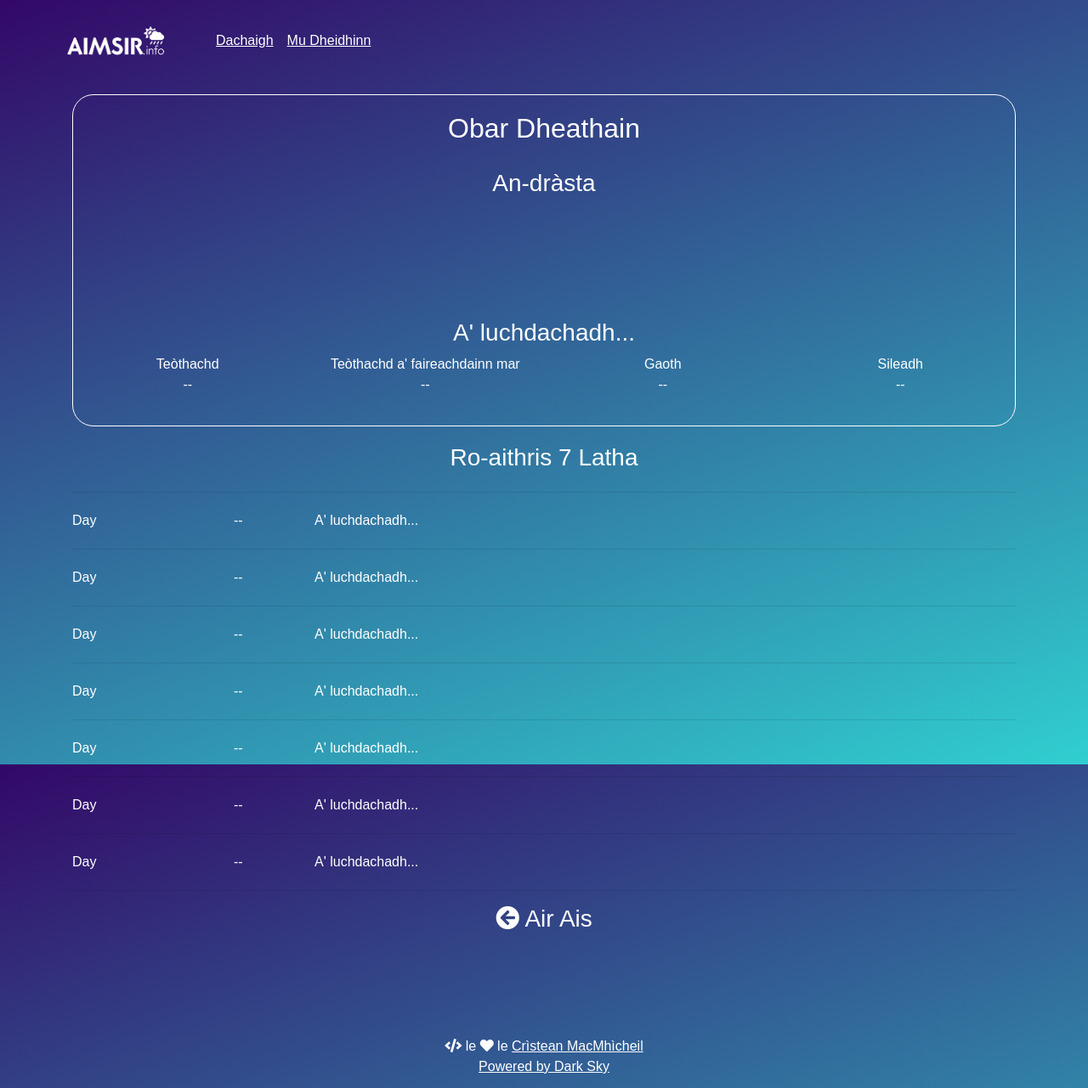
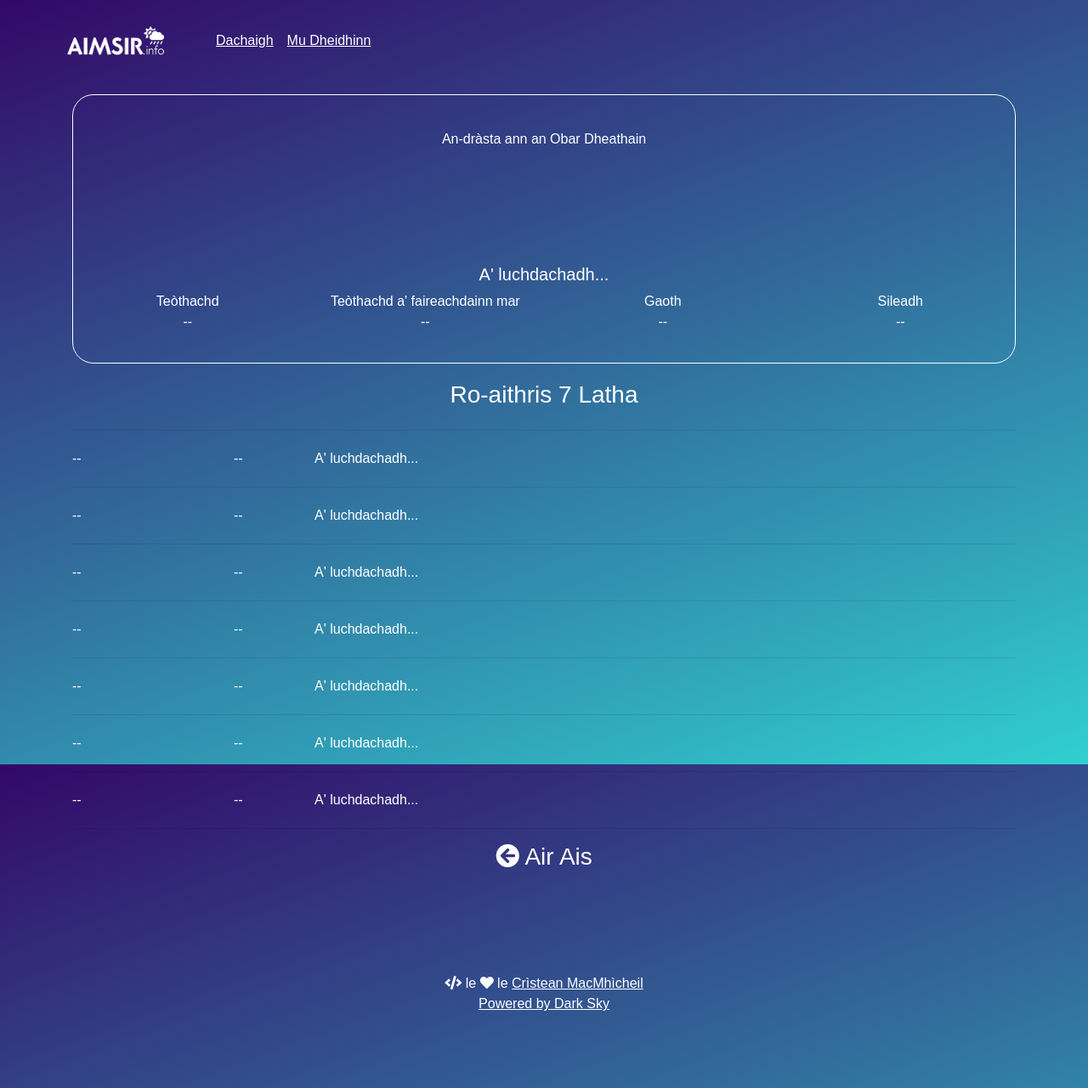
Before and after one commit to angeidheal/aimsir, a Jekyll site: the page built from baile/obar-dheathain.html, in a window 1280 px wide. Shown: the whole page at 85% size. Built offline with Jekyll 4.4.1, drawn with Linux system fonts in a browser that asks for light colours; nearby versions of some CDN libraries; a script that is not in the unit is left out.

Commit message:
Update obar-dheathain.html

```diff
--- a/baile/obar-dheathain.html
+++ b/baile/obar-dheathain.html
@@ -6,16 +6,15 @@
 
 <div class="container">
   <div class="current-weather">
-    <h2 class="location">Obar Dheathain</h2>
-    <h3 class="section-header">An-dràsta</h3>
+    <p class="section-header">An-dràsta ann an Obar Dheathain</p>
     <div class="row">
       <div class="col-md-12 weather-icon">
-        <canvas class="icon" width="128" height="128"></canvas>
+        <canvas class="icon" width="112" height="112"></canvas>
       </div>
     </div>
     <div class="row">
       <div class="col-md-12">
-        <h3 class="current-summary">A' luchdachadh...</h3>
+        <h5 class="current-summary">A' luchdachadh...</h5>
       </div>
     </div>
     <div class="row">
@@ -44,7 +43,7 @@
 
       <div class="row daily-summary day-1">
         <div class="col-md-2 day-1-day">
-          Day
+          --
         </div>
         <div class="col-md-1 day-1-temp">
           --
@@ -58,7 +57,7 @@
 
       <div class="row daily-summary day-2">
         <div class="col-md-2 day-2-day">
-          Day
+          --
         </div>
         <div class="col-md-1 day-2-temp">
           --
@@ -72,7 +71,7 @@
 
       <div class="row daily-summary day-3">
         <div class="col-md-2 day-3-day">
-          Day
+          --
         </div>
         <div class="col-md-1 day-3-temp">
           --
@@ -86,7 +85,7 @@
 
       <div class="row daily-summary day-4">
         <div class="col-md-2 day-4-day">
-          Day
+          --
         </div>
         <div class="col-md-1 day-4-temp">
           --
@@ -100,7 +99,7 @@
 
       <div class="row daily-summary day-5">
         <div class="col-md-2 day-5-day">
-          Day
+          --
         </div>
         <div class="col-md-1 day-5-temp">
           --
@@ -114,7 +113,7 @@
 
       <div class="row daily-summary day-6">
         <div class="col-md-2 day-6-day">
-          Day
+          --
         </div>
         <div class="col-md-1 day-6-temp">
           --
@@ -128,7 +127,7 @@
 
       <div class="row daily-summary day-7">
         <div class="col-md-2 day-7-day">
-          Day
+          --
         </div>
         <div class="col-md-1 day-7-temp">
           --
```
